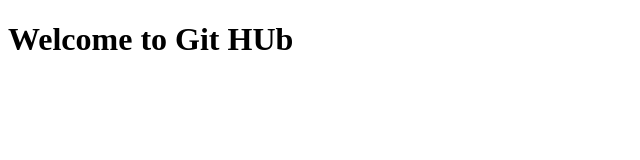
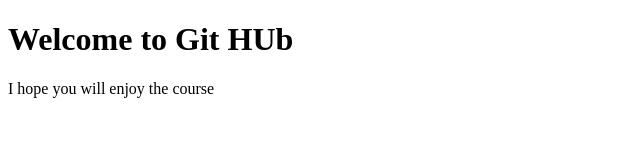
Before and after one commit to Yubraj1100/git-it, a plain HTML site: page index.html in a window 1280 px wide. Shown: the whole page, without its empty margins (0-640 px from the left). Drawn offline with Linux system fonts and the light colour scheme.

Commit message:
Second commit

```diff
--- a/index.html
+++ b/index.html
@@ -8,5 +8,6 @@
 </head>
 <body>
   <h1>Welcome to Git HUb</h1>
+  <P>I hope you will enjoy the course</P>
 </body>
 </html>
```
Also changed, not shown: demo/demo.html (added).
